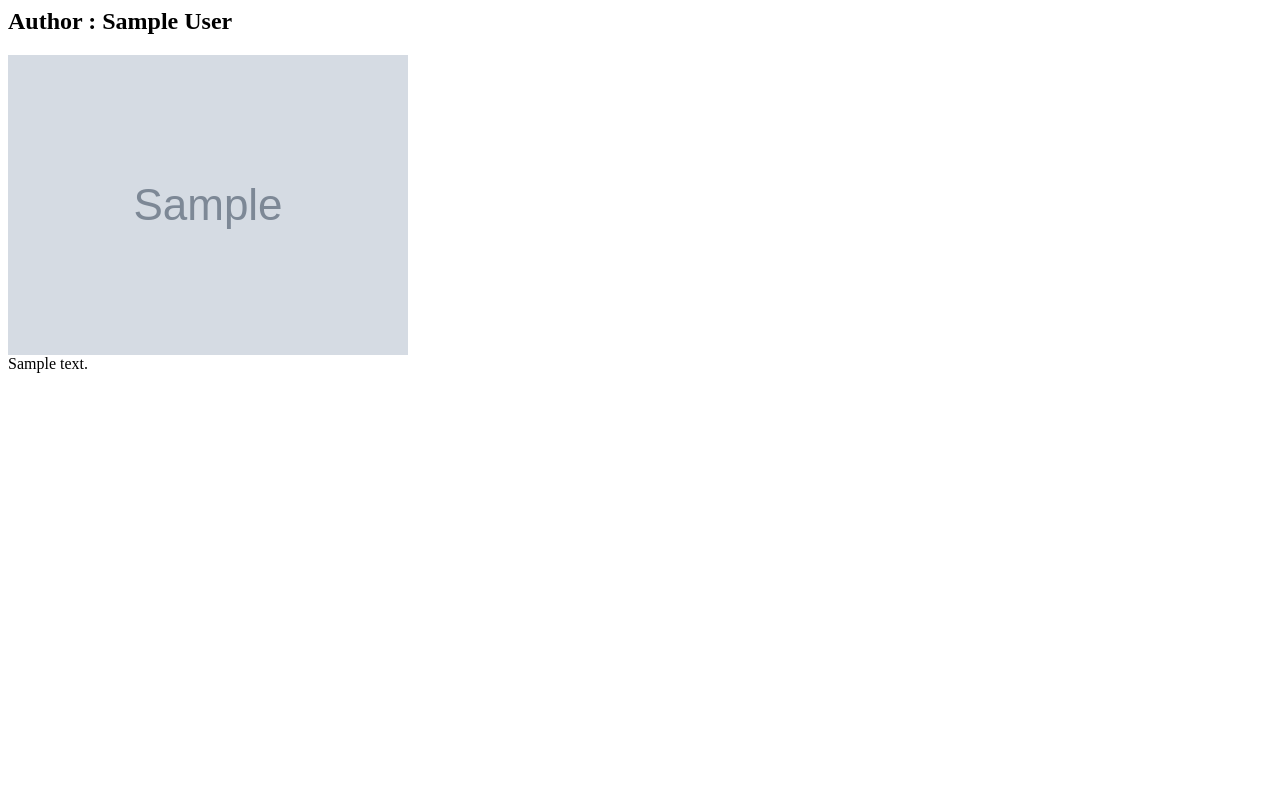
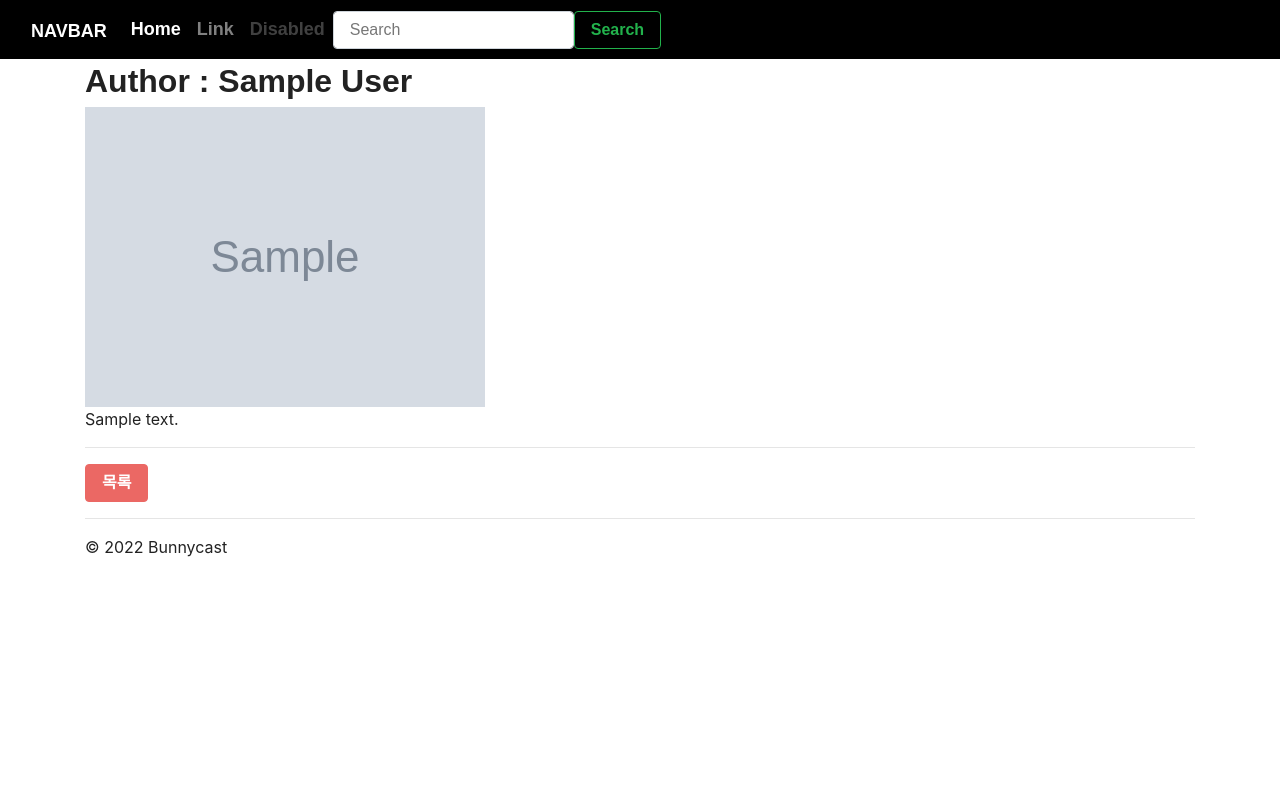
Before and after one commit to bunnycast/django_with_react, a Django app: template instagram/templates/instagram/post_detail.html in a window 1280 px wide. Run offline with Django 3.2, Linux system fonts and the light colour scheme; the template is opened without the code that fills it: most values are stand-ins (such as "Sample title", 1, 10 or a date in 2020); grey boxes marked "Sample" are stand-in pictures; some libraries are stand-ins or nearby versions; some web fonts are replaced.

Commit message:
19. install bootstrap css, min, jquery

```diff
--- /dev/null
+++ b/instagram/templates/instagram/layout.html
@@ -0,0 +1,62 @@
+<!DOCTYPE html>
+<html lang="ko">
+<head>
+    <meta charset="UTF-8">
+    <title>{% block title %}{% endblock title %}</title>
+    {#<link rel="stylesheet" href="https://cdn.jsdelivr.net/npm/bootstrap@4.4.1/dist/css/bootstrap.min.css" integrity="sha384-Vkoo8x4CGsO3+Hhxv8T/Q5PaXtkKtu6ug5TOeNV6gBiFeWPGFN9MuhOf23Q9Ifjh" crossorigin="anonymous">#}
+    <link rel="stylesheet" href="https://cdn.jsdelivr.net/npm/bootswatch@4.5.2/dist/journal/bootstrap.min.css"
+          integrity="sha384-QDSPDoVOoSWz2ypaRUidLmLYl4RyoBWI44iA5agn6jHegBxZkNqgm2eHb6yZ5bYs" crossorigin="anonymous">
+    <script src="https://code.jquery.com/jquery-2.2.4.min.js"
+            integrity="sha256-BbhdlvQf/xTY9gja0Dq3HiwQF8LaCRTXxZKRutelT44=" crossorigin="anonymous"></script>
+    <script src="https://cdn.jsdelivr.net/npm/bootstrap@4.4.1/dist/js/bootstrap.min.js"
+            integrity="sha384-wfSDF2E50Y2D1uUdj0O3uMBJnjuUD4Ih7YwaYd1iqfktj0Uod8GCExl3Og8ifwB6"
+            crossorigin="anonymous"></script>
+    <style>
+        body {
+            padding-top: 4rem;
+            padding-bottom: 2rem;
+        }
+    </style>
+</head>
+<body>
+<nav class="navbar navbar-expand-md navbar-dark fixed-top bg-dark">
+    <div class="container-fluid">
+        <a class="navbar-brand" href="#">navbar</a>
+        <button class="navbar-toggler" type="button" data-bs-toggle="collapse" data-bs-target="#navbarCollapse"
+                aria-controls="navbarCollapse" aria-expanded="false" aria-label="Toggle navigation">
+            <span class="navbar-toggler-icon"></span>
+        </button>
+        <div class="collapse navbar-collapse" id="navbarCollapse">
+            <ul class="navbar-nav me-auto mb-2 mb-md-0">
+                <li class="nav-item">
+                    <a class="nav-link active" aria-current="page" href="#">Home</a>
+                </li>
+                <li class="nav-item">
+                    <a class="nav-link" href="#">Link</a>
+                </li>
+                <li class="nav-item">
+                    <a class="nav-link disabled">Disabled</a>
+                </li>
+            </ul>
+            <form class="d-flex">
+                <input class="form-control me-2" type="search" placeholder="Search" aria-label="Search">
+                <button class="btn btn-outline-success" type="submit">Search</button>
+            </form>
+        </div>
+    </div>
+</nav>
+
+<div class="container">
+    <div class="row">
+        <div class="col-sm-12">
+            {% block content %}
+            {% endblock %}
+
+            <hr/>
+            &copy; 2022 Bunnycast
+        </div>
+    </div>
+</div>
+
+</body>
+</html>
--- a/instagram/templates/instagram/post_detail.html
+++ b/instagram/templates/instagram/post_detail.html
@@ -1,9 +1,23 @@
+{% extends "instagram/layout.html" %}
+{% load bootstrap4 %}
+
+{% block title %}
+    Post Detail {{ post.pk }}
+{% endblock title %}
+
+{% block content %}
     <h2>Author : {{ post.author }}</h2>
 
     {% if post.photo %}
         <div>
-        <img src="{{ post.photo.url }}" />
+            <img src="{{ post.photo.url }}"/>
         </div>
     {% endif %}
 
     {{ post.message }}
+
+    <hr/>
+    <a href="{% url 'instagram:post_list' %}" class="btn btn-primary">
+        목록
+    </a>
+{% endblock content %}
```
Also changed, not shown: instagram/templates/instagram/post_list.html (+9 -13 lines). Lines whose indentation alone changed are shown as unchanged.
